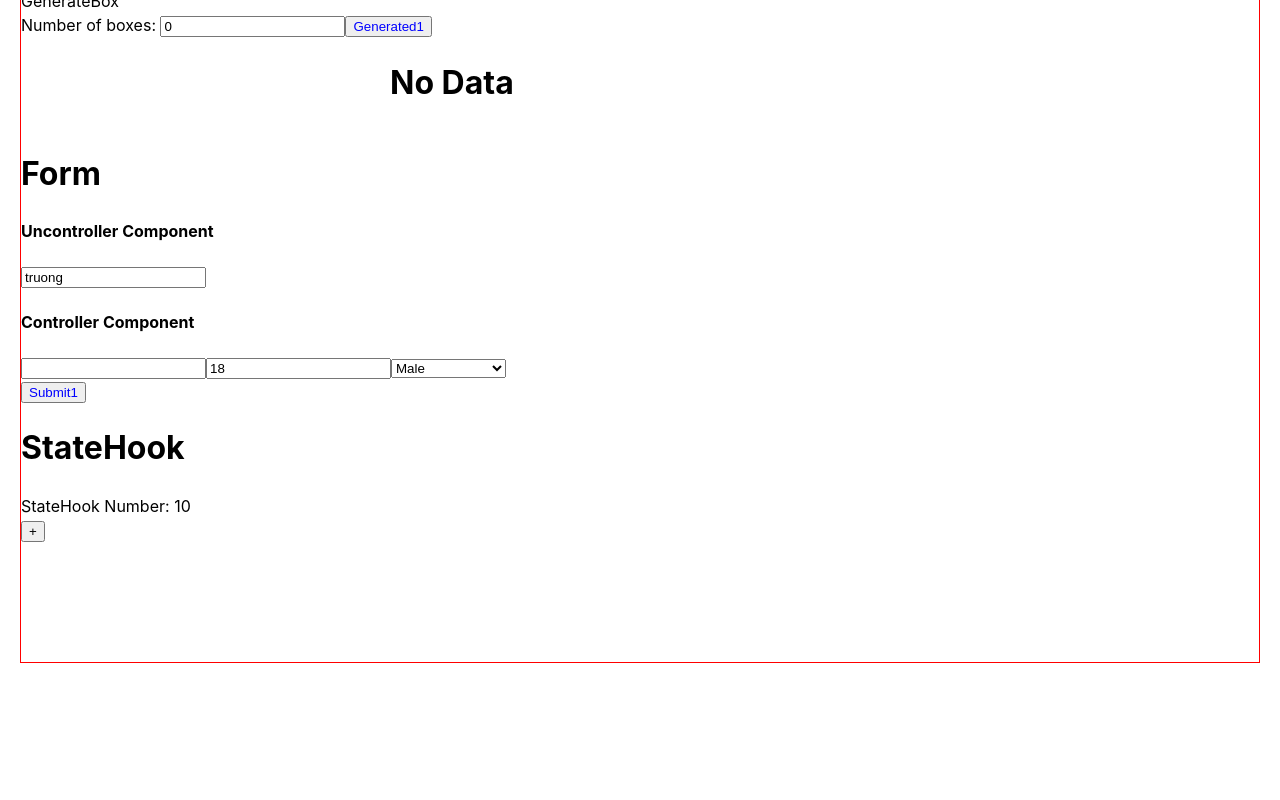
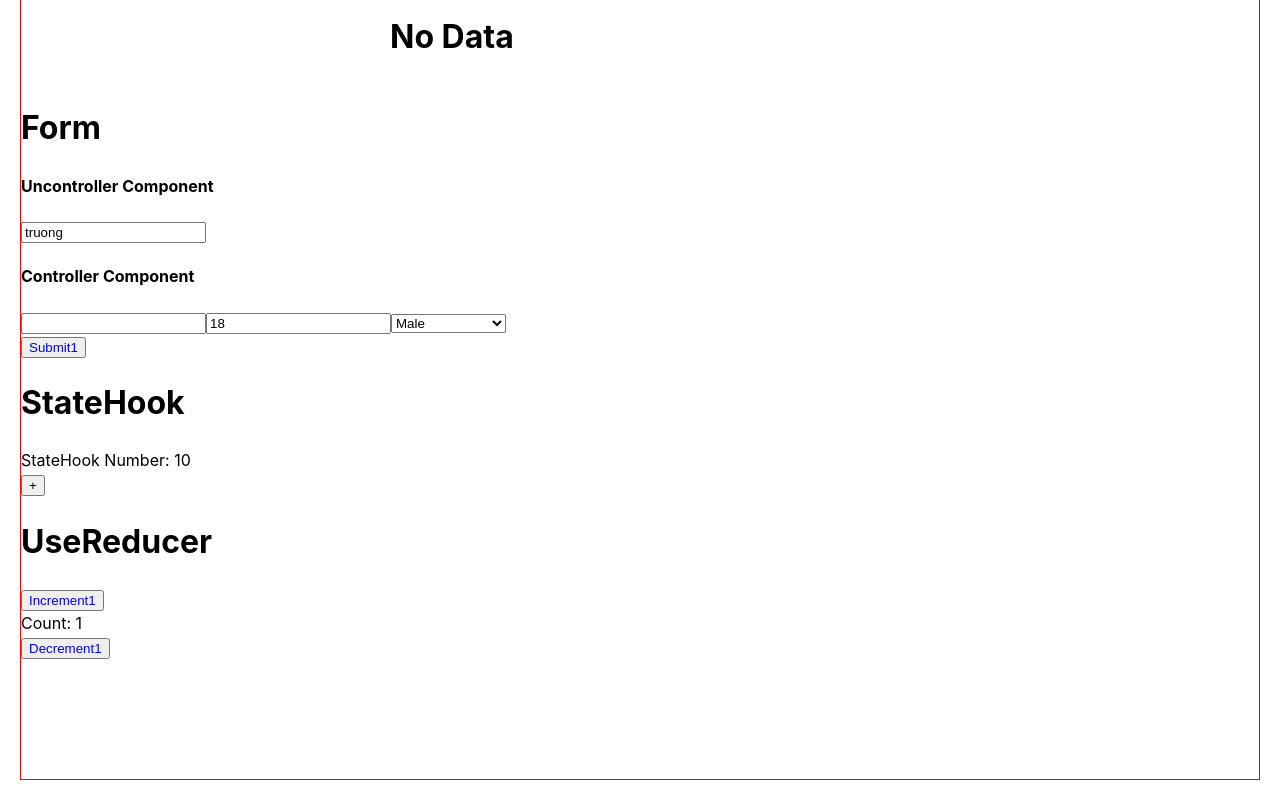
Before and after one commit to vietmit37/tony-react, a React (Vite) app: page / in a window 1280 px wide. Shown: the part 2472-3272 px from the top of the page. Before the commit the page ends 3155 px from the top, so only its background shows below. Built offline with nearby package versions, Linux system fonts and the light colour scheme.

Commit message:
useReducer

```diff
--- a/src/App.jsx
+++ b/src/App.jsx
@@ -16,17 +16,20 @@ import GenerateBox from "./pages/GenerateBox";
 import LiftingStateUp from "./pages/LiftingStateUp";
 import From from './pages/Form';
 import StateHook from "./pages/StateHook";
+import UseReducer from "./pages/UseReducer";
 
 // components
 
 // helper
 
 function App() {
-  const [show, setShow] = useState(false);
+  const [show, setShow] = useState(true);
 
   function toggleShow() {
     setShow((prevState) => !prevState); // toggle action
   }
+
+  console.log('App Component')
 
   return (
     <>
@@ -79,6 +82,9 @@ function App() {
 
       <h1>StateHook</h1>
       <StateHook />
+
+      <h1>UseReducer</h1>
+      <UseReducer />
       <br />
       <br />
       <br />
--- a/src/pages/StateHook.jsx
+++ b/src/pages/StateHook.jsx
@@ -14,7 +14,7 @@ function StateHook() {
   const [todos, setTodos] = React.useState(createInitialTodos); // Passing the initializer function: you’re passing createInitialTodos, which is the function itself. If you pass a function to useState, React will only call it during initialization.
 
 
-  console.log('todos: ', todos)
+  console.log('State Hook: ', { number })
 
 
   function handleIncrement() {
--- /dev/null
+++ b/src/pages/UseReducer.jsx
@@ -0,0 +1,105 @@
+import React from 'react'
+import Button from '../components/Button';
+
+const initialState = {
+  count: 1,
+  loading: false,
+  users: {
+    firstName: 'truong',
+    lastName: 'nguyen'
+  }
+}
+
+function reducer(state = initialState, action) {
+  console.log('reducer: ', action)
+  switch(action.type) {
+    case "INCREMENT": {
+      return {
+        ...state,
+        count: state.count + 1
+      }
+    }
+    case "DECREMENT": {
+      return {
+        ...state,
+        count: state.count - action.payload
+      }
+    }
+    case "SHOW_LOADING": {
+      return {
+        ...state,
+        loading: true,
+      }
+    }
+    case "HIDE_LOADING": {
+      return {
+        ...state,
+        loading: false,
+      }
+    }
+    default:
+      return state;
+  }
+}
+
+function UseReducer() {
+  const [{ count, loading }, dispatch] = React.useReducer(reducer, initialState);
+
+  function handleIncrement() {
+    dispatch({
+      type: 'SHOW_LOADING'
+    })
+
+    dispatch({
+      type: 'INCREMENT'
+    })
+
+    setTimeout(() => {
+      dispatch({
+        type: 'HIDE_LOADING'
+      })
+    }, 1000)
+    // setLoading(true);
+    // setCount(prevState => prevState + 1)
+    // setTimeout(() => {
+    //   setLoading(false);
+    // }, 1000)
+  }
+
+  function handleDecrement() {
+    dispatch({
+      type: 'SHOW_LOADING',
+    })
+
+    dispatch({
+      type: 'DECREMENT',
+      payload: 5
+    })
+
+    setTimeout(() => {
+      dispatch({
+        type: 'HIDE_LOADING'
+      })
+    }, 1000)
+  }
+
+  return (
+    <div>
+
+      <Button
+        text="Increment"
+        handleClick={handleIncrement}
+      /> <br />
+      Count: {loading ? 'loading...' : count }<br/>
+
+      <Button
+        text="Decrement"
+        handleClick={handleDecrement}
+      />
+      <br />
+
+    </div>
+  )
+}
+
+export default UseReducer
```
